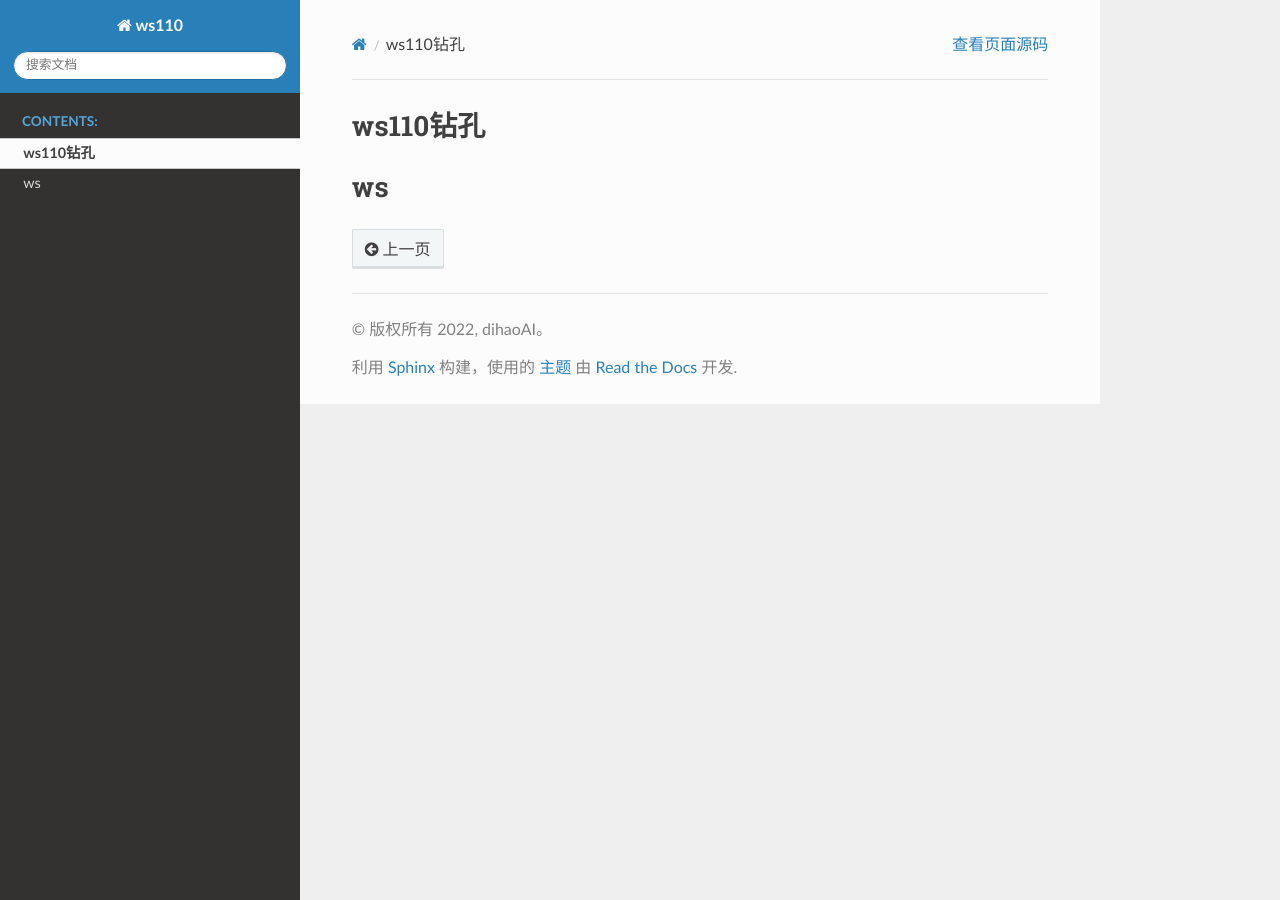
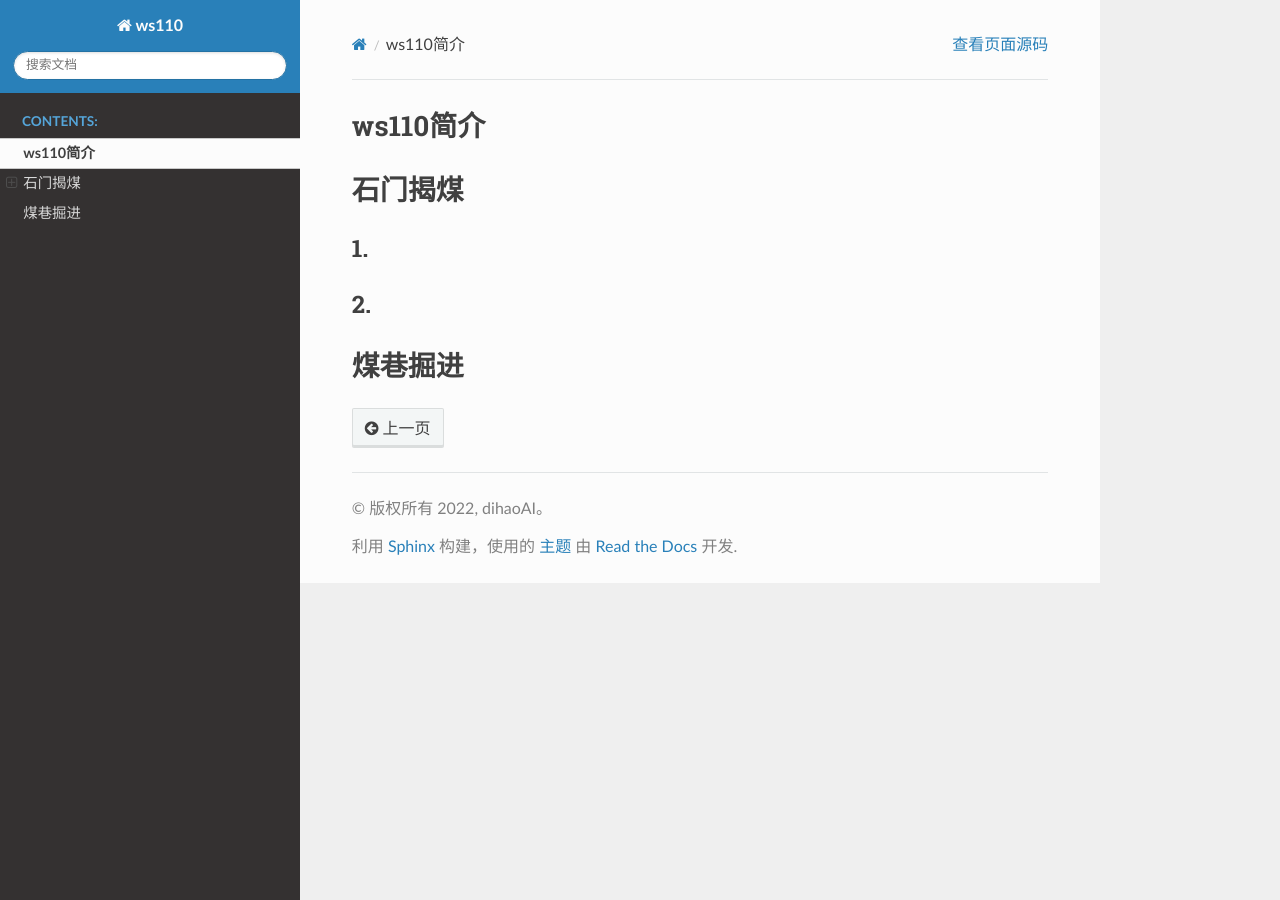
Before and after one commit to dihaoAI/ws110, a Sphinx documentation site: the page built from source/ws110.md, in a window 1280 px wide. Built offline with Sphinx 7.4.7 and the Read the Docs theme 2.0.0, drawn with Linux system fonts in a browser that asks for light colours.

Commit message:
push at home 2

```diff
--- a/source/index.rst
+++ b/source/index.rst
@@ -3,7 +3,7 @@
    You can adapt this file completely to your liking, but it should at least
    contain the root `toctree` directive.
 
-欢迎来到 WS110钻孔设计系统文档!
+欢迎来到 WS110 钻孔设计系统文档!
 =================================
 
 .. toctree::
--- a/source/ws110.md
+++ b/source/ws110.md
@@ -1,2 +1,7 @@
-## ws110钻孔
-## ws
+### ws110简介
+
+### 石门揭煤
+#### 1.
+#### 2.
+
+### 煤巷掘进
```
